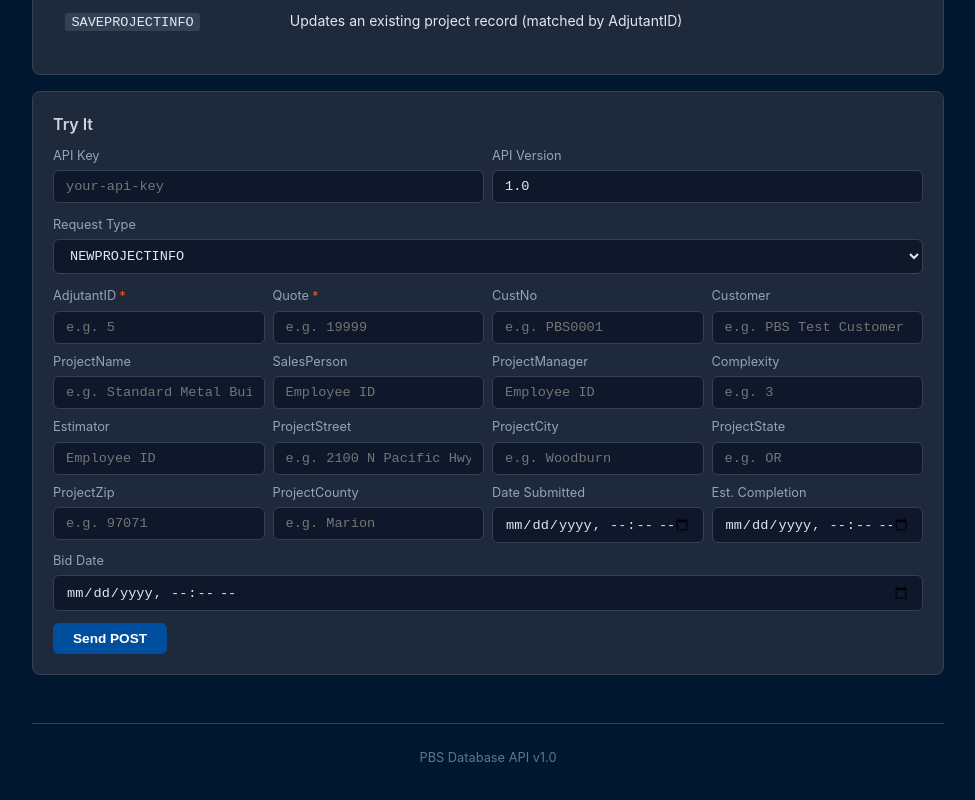
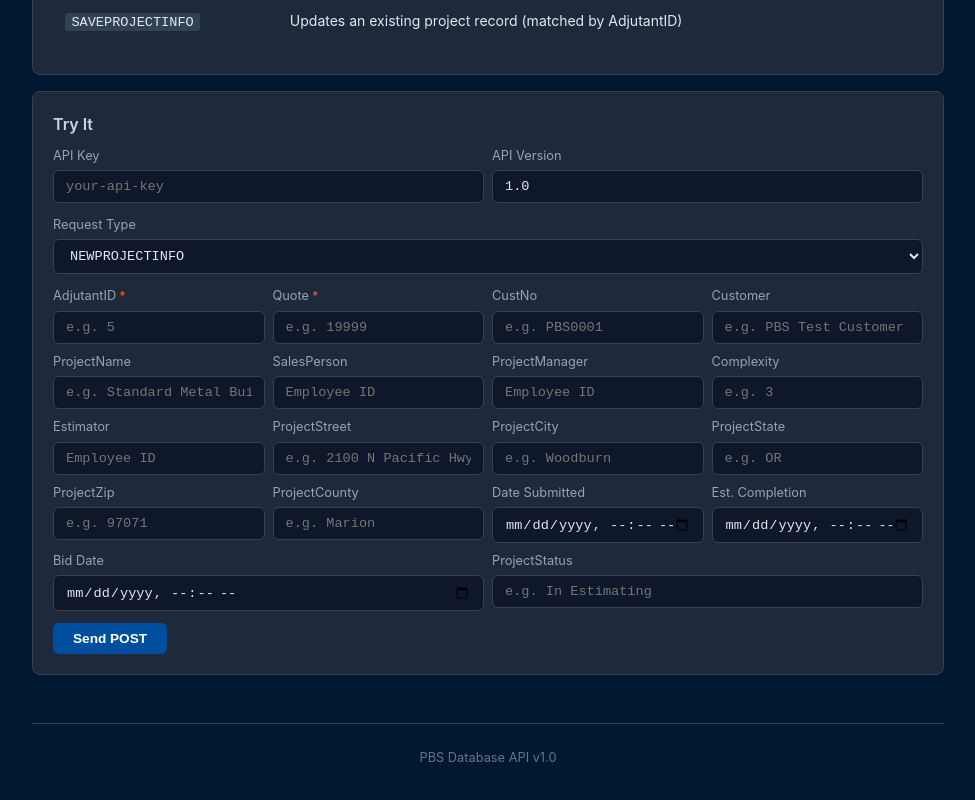
Before and after one commit to PBS-Admin/pbs-database-api, a Next.js app: page /projectinfo in a window 1280 px wide. Shown: the part 1719-2519 px from the top of the page, without its empty margins (152-1127 px from the left). Built offline with nearby package versions, Linux system fonts and the light colour scheme.

Commit message:
Added Project Status

```diff
--- a/app/projectinfo/page.tsx
+++ b/app/projectinfo/page.tsx
@@ -93,6 +93,7 @@ export default function ProjectInfoPage() {
           { label: "Date Submitted", name: "DateSubmitted", type: "datetime-local" },
           { label: "Est. Completion", name: "EstDateComp", type: "datetime-local" },
           { label: "Bid Date", name: "BidDate", type: "datetime-local" },
+          { label: "ProjectStatus", name: "ProjectStatus", type: "text", placeholder: "e.g. In Estimating" },
         ]}
       />
 
```
